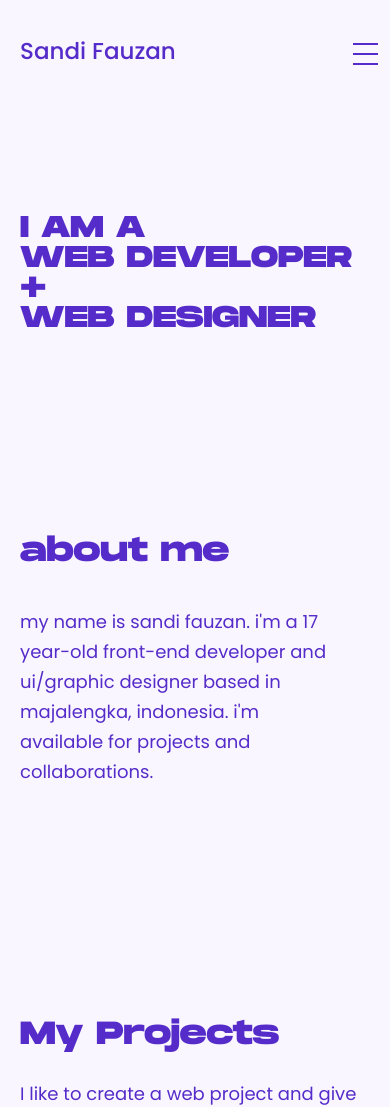
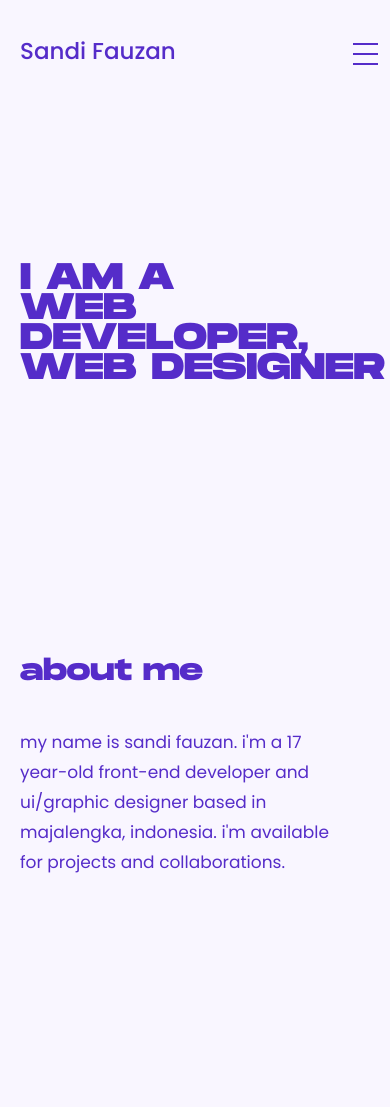
Before and after one commit to sandi-fauzan/portofolio, a plain HTML site: page index.html in a window 390 px wide. Shown: the top 1107 px of the page. Drawn offline with nearby package versions, Linux system fonts and the light colour scheme.

Commit message:
Add files via upload

```diff
--- a/index.html
+++ b/index.html
@@ -56,8 +56,7 @@
         <div>
             <h1>
                 <span>I </span><span>A</span><span>M </span><span>A </span><br><span>W</span><span>E</span><span>B
-                </span><span>D</span><span>E</span><span>V</span><span>E</span><span>L</span><span>O</span><span>P</span><span>E</span><span>R
-                </span><span>+</span><br><span>W</span><span>E</span><span>B
+                </span><span>D</span><span>E</span><span>V</span><span>E</span><span>L</span><span>O</span><span>P</span><span>E</span><span>R</span><span>,</span><br><span>W</span><span>E</span><span>B
                 </span><span>D</span><span>E</span><span>S</span><span>I</span><span>G</span><span>N</span><span>E</span><span>R</span>
             </h1>
         </div>
--- a/sass/main.scss
+++ b/sass/main.scss
@@ -344,13 +344,14 @@ section {
 
     // main
     .main {
-        margin: 204px auto;
+        margin: 174px auto;
 
         h1 {
             font-family: $text-primary-bold;
-            font-size: 30px;
+            font-size: 37px;
             color: $text-color;
-            margin: 0 20px;
+            margin: 0;
+            margin-left: 20px;
             line-height: 30px;
             letter-spacing: 2%;
             display: block;
@@ -367,11 +368,11 @@ section {
 
     // About
     .about {
-        margin: 344px auto;
+        margin: 274px auto;
 
         h1 {
             font-family: $text-primary-bold;
-            font-size: 32px;
+            font-size: 28px;
             color: $text-color;
             margin: 0 20px;
             line-height: 30px;
@@ -381,7 +382,7 @@ section {
 
         p {
             font-family: $text-secondary;
-            font-size: 18px;
+            font-size: 17px;
             color: $text-color;
             padding: 20px;
             line-height: 30px;
@@ -391,18 +392,18 @@ section {
 
     // project
     .projects {
-        margin: 294px auto;
+        margin: 204px auto;
 
         h1 {
             font-family: $text-primary-bold;
-            font-size: 32px;
+            font-size: 28px;
             color: $text-color;
             margin: 0 20px;
         }
 
         p {
             font-family: $text-secondary;
-            font-size: 18px;
+            font-size: 17px;
             color: $text-color;
             line-height: 30px;
             padding: 20px;
@@ -465,7 +466,7 @@ section {
 
         h1 {
             font-family: $text-primary-bold;
-            font-size: 30px;
+            font-size: 28px;
             color: $text-color;
         }
 
@@ -479,7 +480,7 @@ section {
         ul li {
             margin-left: 20px;
             list-style: square;
-            font-size: 19px;
+            font-size: 17px;
             margin-top: 20px;
             color: $text-color;
 
```
Also changed, not shown: css/main.css, 1 other file.
